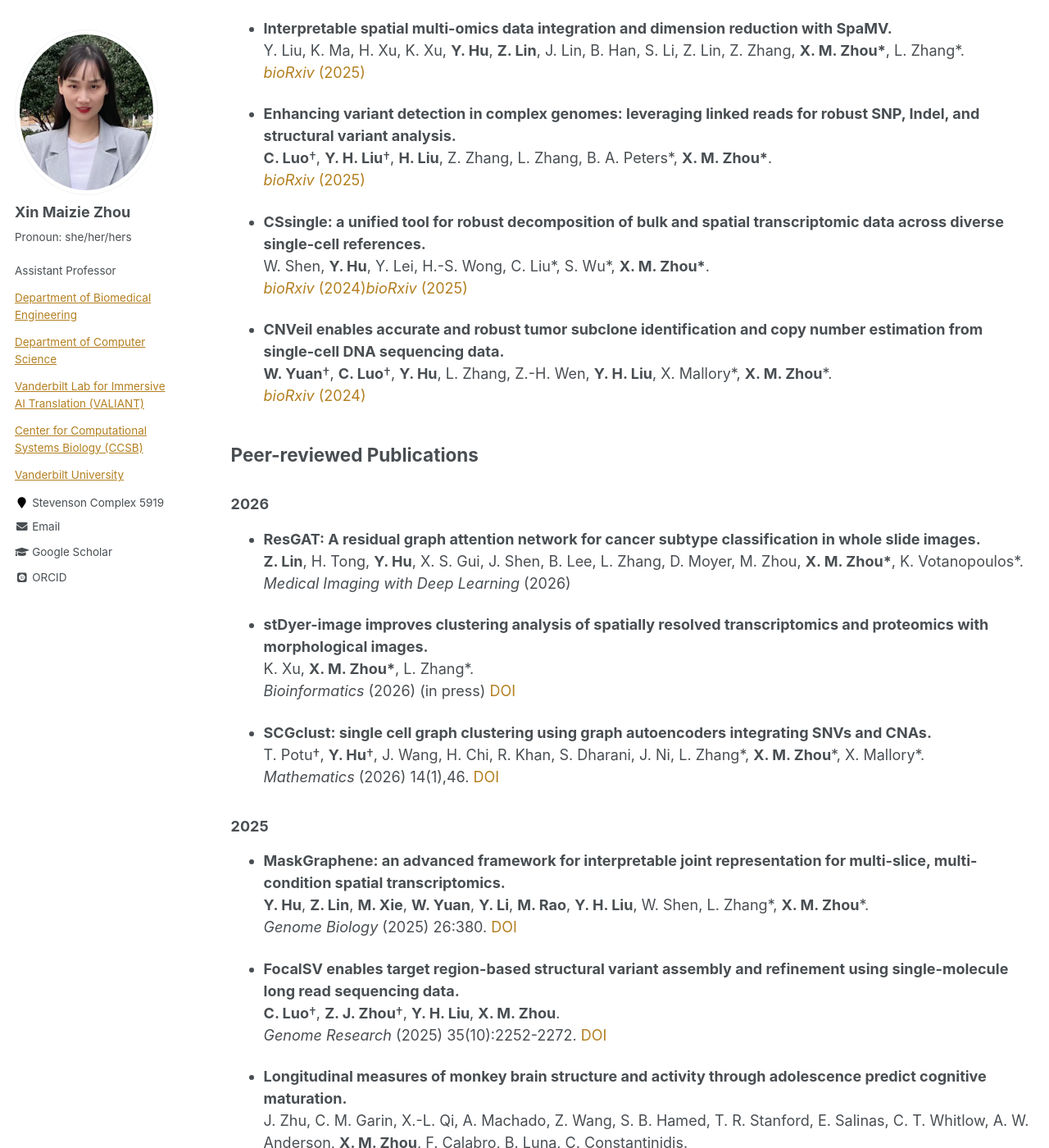
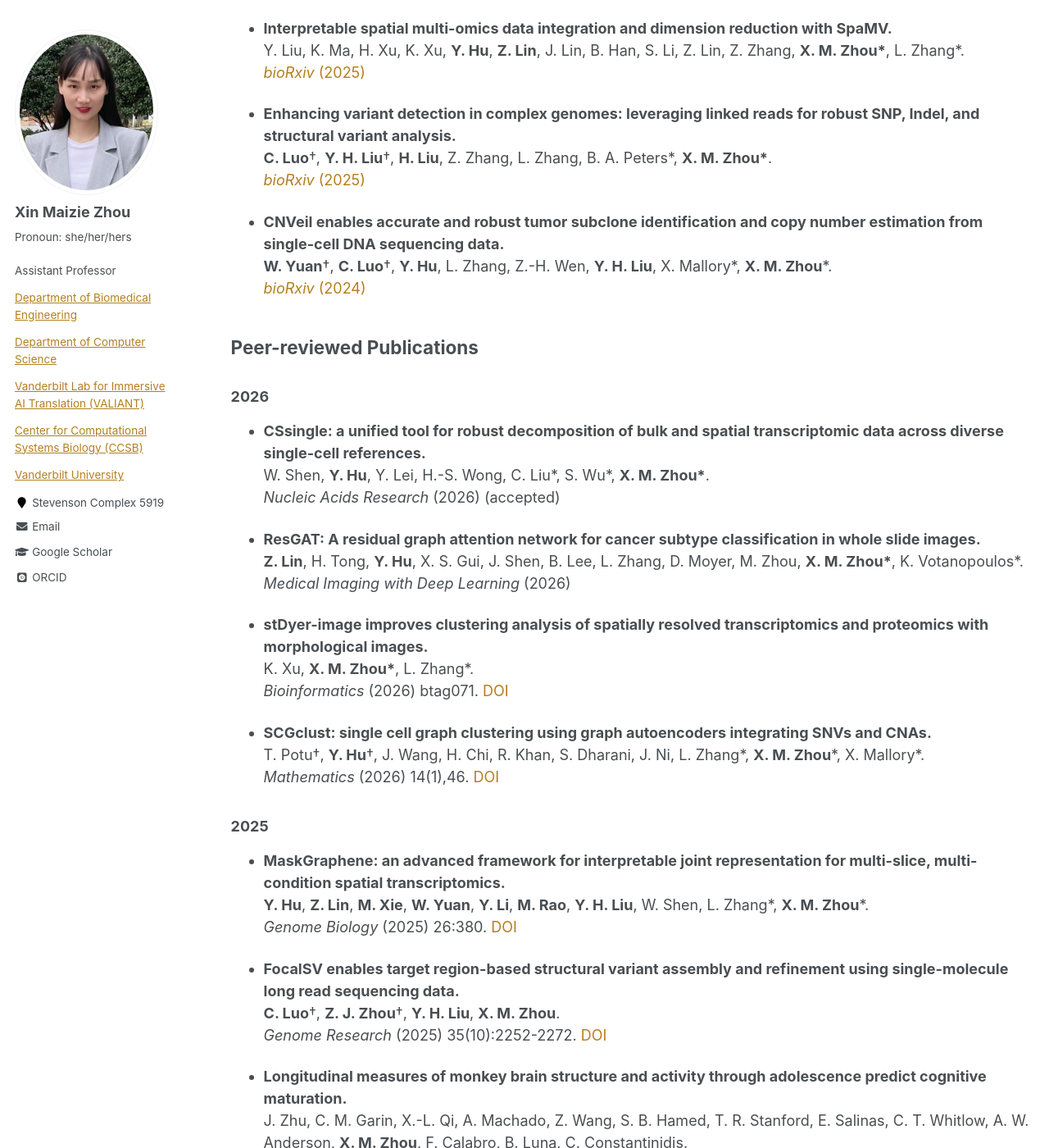
Before and after one commit to maiziezhoulab/Maiziezhoulab.github.io, a Jekyll site: the page built from _pages/publications.md, in a window 1280 px wide and 1400 px high, scrolled down 1439 px. Shown: the whole window at 82% size. Built offline with Jekyll 4.4.1, drawn with Linux system fonts in a browser that asks for light colours; some web fonts are replaced.

Commit message:
Update publications.md

```diff
--- a/_pages/publications.md
+++ b/_pages/publications.md
@@ -64,10 +64,6 @@ used Xin Maizie Zhou (X. M. Zhou) for publications after 2022.
    **C. Luo**†, **Y. H. Liu**†, **H. Liu**, Z. Zhang, L. Zhang, B. A. Peters\*, **X. M. Zhou\***.
   [_bioRxiv_ (2025)](https://www.biorxiv.org/content/10.1101/2025.03.31.646392v1)
 
-- **CSsingle: a unified tool for robust decomposition of bulk and spatial transcriptomic data across diverse single-cell references.**
-  W. Shen, **Y. Hu**, Y. Lei, H.-S. Wong, C. Liu\*, S. Wu\*, **X. M. Zhou\***.
-  [_bioRxiv_ (2024)](https://www.biorxiv.org/content/10.1101/2024.04.07.588458v1)[_bioRxiv_ (2025)](https://www.biorxiv.org/content/10.1101/2024.04.07.588458v2)
-
 - **CNVeil enables accurate and robust tumor subclone identification and copy number estimation from single-cell DNA sequencing data.**
   **W. Yuan**†, **C. Luo**†, **Y. Hu**, L. Zhang, Z.-H. Wen, **Y. H. Liu**, X. Mallory\*, **X. M. Zhou**\*.
   [_bioRxiv_ (2024)](https://www.biorxiv.org/content/10.1101/2024.02.21.581409v1)
@@ -77,13 +73,17 @@ used Xin Maizie Zhou (X. M. Zhou) for publications after 2022.
 ## Peer-reviewed Publications
 
 ### 2026
+- **CSsingle: a unified tool for robust decomposition of bulk and spatial transcriptomic data across diverse single-cell references.**
+  W. Shen, **Y. Hu**, Y. Lei, H.-S. Wong, C. Liu\*, S. Wu\*, **X. M. Zhou\***.
+  _Nucleic Acids Research_ (2026) (accepted)
+
 - **ResGAT: A residual graph attention network for cancer subtype classification in whole slide images.**
   **Z. Lin**, H. Tong, **Y. Hu**, X. S. Gui, J. Shen, B. Lee, L. Zhang, D. Moyer, M. Zhou, **X. M. Zhou\***, K. Votanopoulos\*.
   _Medical Imaging with Deep Learning_ (2026)
 
 - **stDyer-image improves clustering analysis of spatially resolved transcriptomics and proteomics with morphological images.**
   K. Xu, **X. M. Zhou\***, L. Zhang*.
-   _Bioinformatics_ (2026) (in press) [DOI](https://doi.org/10.1093/bioinformatics/btag071)
+   _Bioinformatics_ (2026) btag071. [DOI](https://doi.org/10.1093/bioinformatics/btag071)
 
 - **SCGclust: single cell graph clustering using graph autoencoders integrating SNVs and CNAs.**
   T. Potu†, **Y. Hu**†, J. Wang, H. Chi, R. Khan, S. Dharani, J. Ni, L. Zhang\*, **X. M. Zhou**\*, X. Mallory\*.
```
